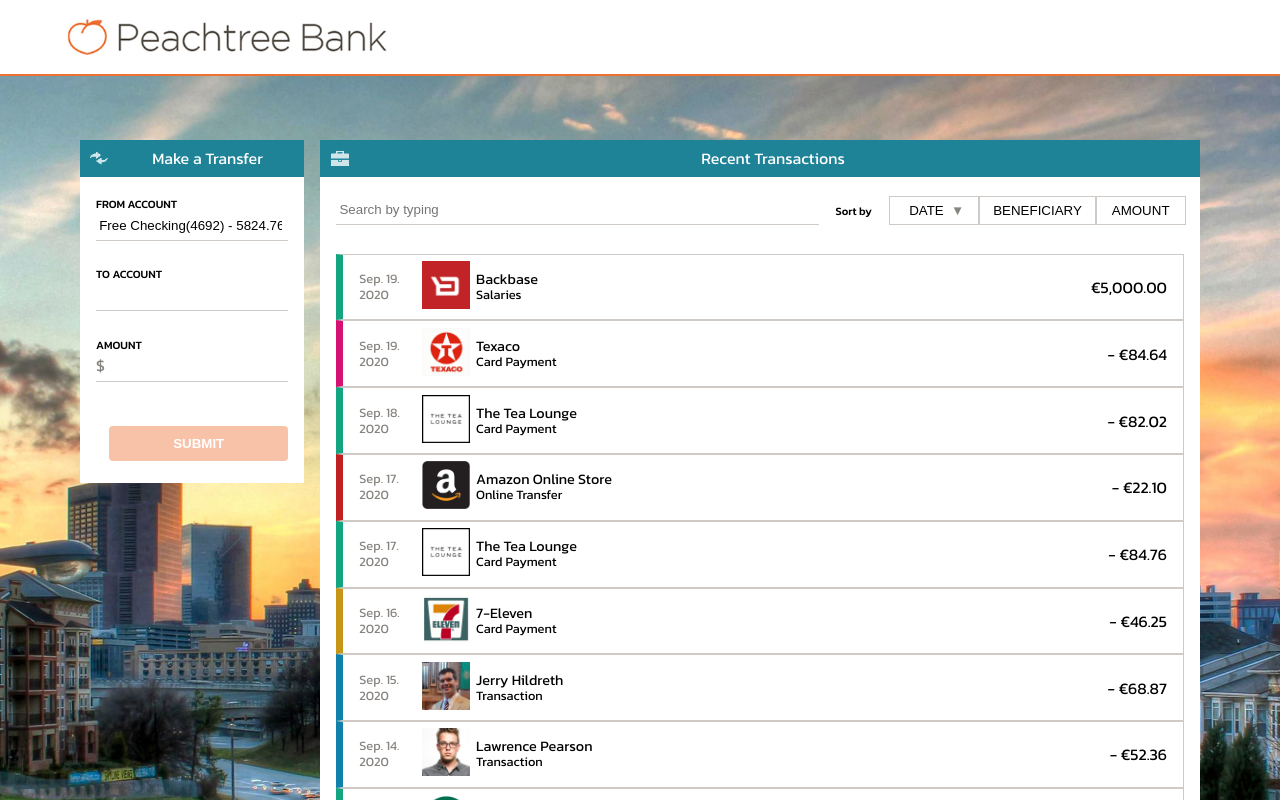
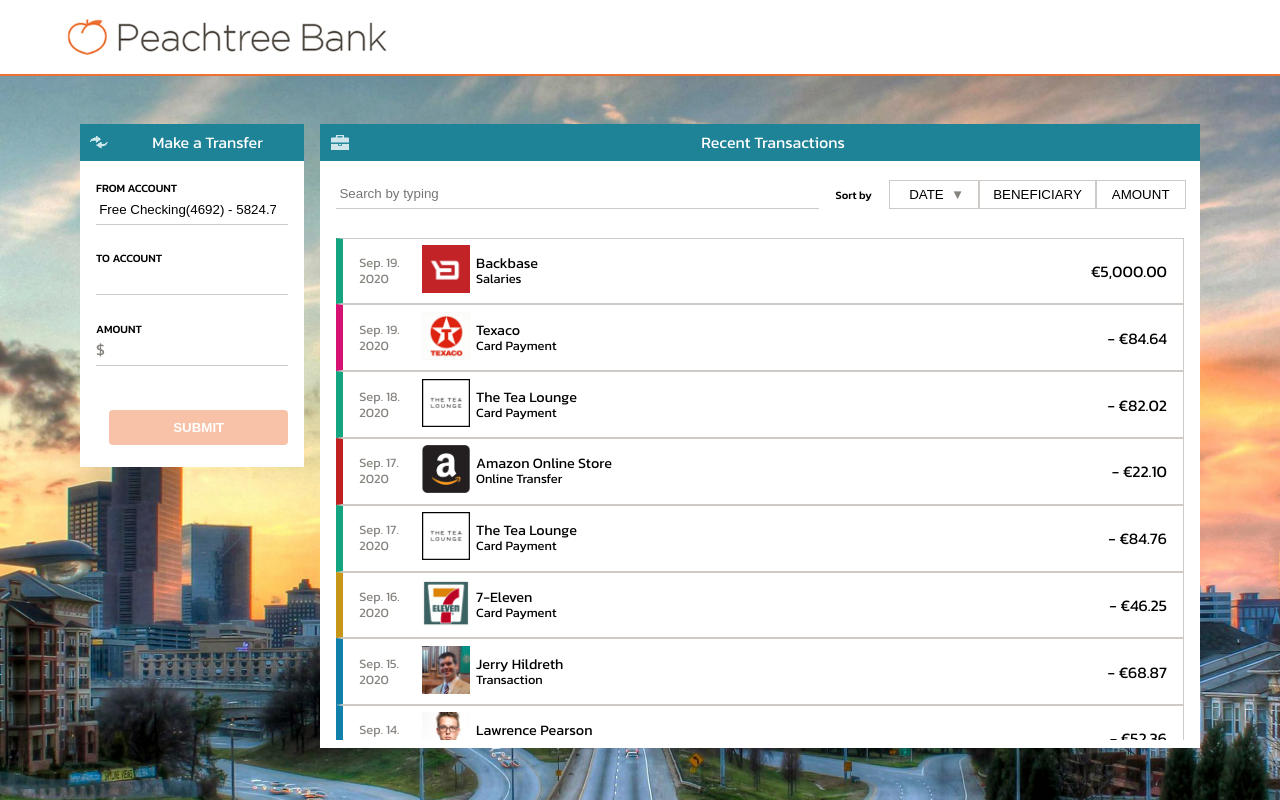
Before and after one commit to joelxr/peachtree-bank, an Angular app in the folder webapp/: page / in a window 1280 px wide. Shown: the top 800 px of the page. Built offline with nearby package versions, Linux system fonts and the light colour scheme.

Commit message:
Adds responsive enhacements 💅

```diff
--- a/webapp/src/app/app.component.html
+++ b/webapp/src/app/app.component.html
@@ -1,7 +1,5 @@
-<main>
-  <app-top-bar></app-top-bar>
-  <section class="content">
-    <app-transfer-panel></app-transfer-panel>
-    <app-transactions-panel></app-transactions-panel>
-  </section>
-</main>
+<app-top-bar></app-top-bar>
+<section class="content">
+  <app-transfer-panel></app-transfer-panel>
+  <app-transactions-panel></app-transactions-panel>
+</section>
--- a/webapp/src/app/app.component.scss
+++ b/webapp/src/app/app.component.scss
@@ -2,22 +2,23 @@
 
 .content {
   display: grid;
-  grid-template-rows: auto;
+  grid-template-rows: 100%;
   grid-template-columns: 1fr;
   gap: 1rem;
-  margin: 1rem;
+  margin: 0.5rem 1rem;
 }
 
 @media (min-width: $sm) {
   .content {
     grid-template-columns: 1fr;
-    margin: 1rem 2rem;
+    margin: 0.5rem 1rem;
   }
 }
 
 @media (min-width: $md) {
   .content {
     grid-template-columns: 1fr 2fr;
+    height: calc(100% - 80px - 4rem);
     margin: 2rem 3rem;
   }
 }
@@ -25,6 +26,7 @@
 @media (min-width: $lg) {
   .content {
     grid-template-columns: 1fr 3fr;
+    height: calc(100% - 80px - 6rem);
     margin: 3rem 4rem;
   }
 }
@@ -32,6 +34,7 @@
 @media (min-width: $xl) {
   .content {
     grid-template-columns: 1fr 4fr;
-    margin: 4rem 5rem;
+    height: calc(100% - 80px - 6rem);
+    margin: 3rem 5rem;
   }
 }
--- a/webapp/src/app/panel/panel.component.html
+++ b/webapp/src/app/panel/panel.component.html
@@ -1,4 +1,4 @@
-<div class="panel">
+<div class="panel" [class.full]="full" >
   <div class="header">
     <img class="icon" [src]="'/assets/icons/' + icon + '.png'" alt="icon">
     <div class="title">
--- a/webapp/src/app/panel/panel.component.scss
+++ b/webapp/src/app/panel/panel.component.scss
@@ -1,7 +1,12 @@
 @import "../../design/colors";
+@import "../../design/breakpoints";
 
 .panel {
   background-color: white;
+
+  .body {
+    padding: 0.4rem 1rem;
+  }
 
   .header {
     display: flex;
@@ -23,8 +28,17 @@
       text-align: center;
     }
   }
+}
 
-  .body {
-    padding: 0.4rem 1rem;
+@media (min-width: $md) {
+  .panel {
+    &.full {
+      height: 100%;
+
+      .body {
+        height: calc(100% - 45px);
+        overflow: auto;
+      }
+    }
   }
 }
--- a/webapp/src/app/transactions-panel/transactions-panel.component.html
+++ b/webapp/src/app/transactions-panel/transactions-panel.component.html
@@ -1,4 +1,4 @@
-<app-panel title="Recent Transactions" icon="briefcase2">
+<app-panel title="Recent Transactions" icon="briefcase2" [full]="true">
   <app-transactions-filter
     (filterChanged)="loadTransactions($event)"
   >
--- a/webapp/src/app/transactions-result/transactions-result.component.scss
+++ b/webapp/src/app/transactions-result/transactions-result.component.scss
@@ -1,4 +1,5 @@
 .transactionList {
+  height: calc(100% - 50px);
   padding: 0;
   margin: 0;
   list-style: none;
--- a/webapp/src/app/transfer-panel/transfer-panel.component.ts
+++ b/webapp/src/app/transfer-panel/transfer-panel.component.ts
@@ -47,7 +47,6 @@
     };
 
     this.transactionService.add(t);
-
     this.preview = false;
     this.balance -= Number(this.amount);
     this.amount = '';
--- a/webapp/src/index.html
+++ b/webapp/src/index.html
@@ -4,7 +4,7 @@
   <meta charset="utf-8">
   <title>Peachtree Bank</title>
   <base href="/">
-  <meta name="viewport" content="width=device-width, initial-scale=1">
+  <meta name="viewport" content="width=device-width, initial-scale=1.0, minimum-scale=1.0, user-scalable=yes">
   <link rel="icon" type="image/x-icon" href="favicon.ico">
 </head>
 <body id="app">
--- a/webapp/src/styles.scss
+++ b/webapp/src/styles.scss
@@ -1,7 +1,15 @@
 @import url('https://fonts.googleapis.com/css2?family=Kanit:ital,wght@0,100;0,200;0,300;0,400;0,500;0,600;0,700;0,800;0,900;1,100;1,200;1,300;1,400;1,500;1,600;1,700;1,800;1,900&display=swap');
 @import "./design/breakpoints";
 
+*,
+::before,
+::after {
+  box-sizing: border-box;
+}
+
 #app {
+  height: 100vh;
+  padding: 0;
   margin: 0;
   font-family: 'Kanit', -apple-system, 'BlinkMacSystemFont', 'Segoe UI', 'Helvetica', 'Arial', sans-serif, 'Apple Color Emoji', 'Segoe UI Emoji', 'Segoe UI Symbol';
   font-size: 1rem;
```
Also changed, not shown: webapp/src/app/panel/panel.component.ts (+3 -5 lines).
